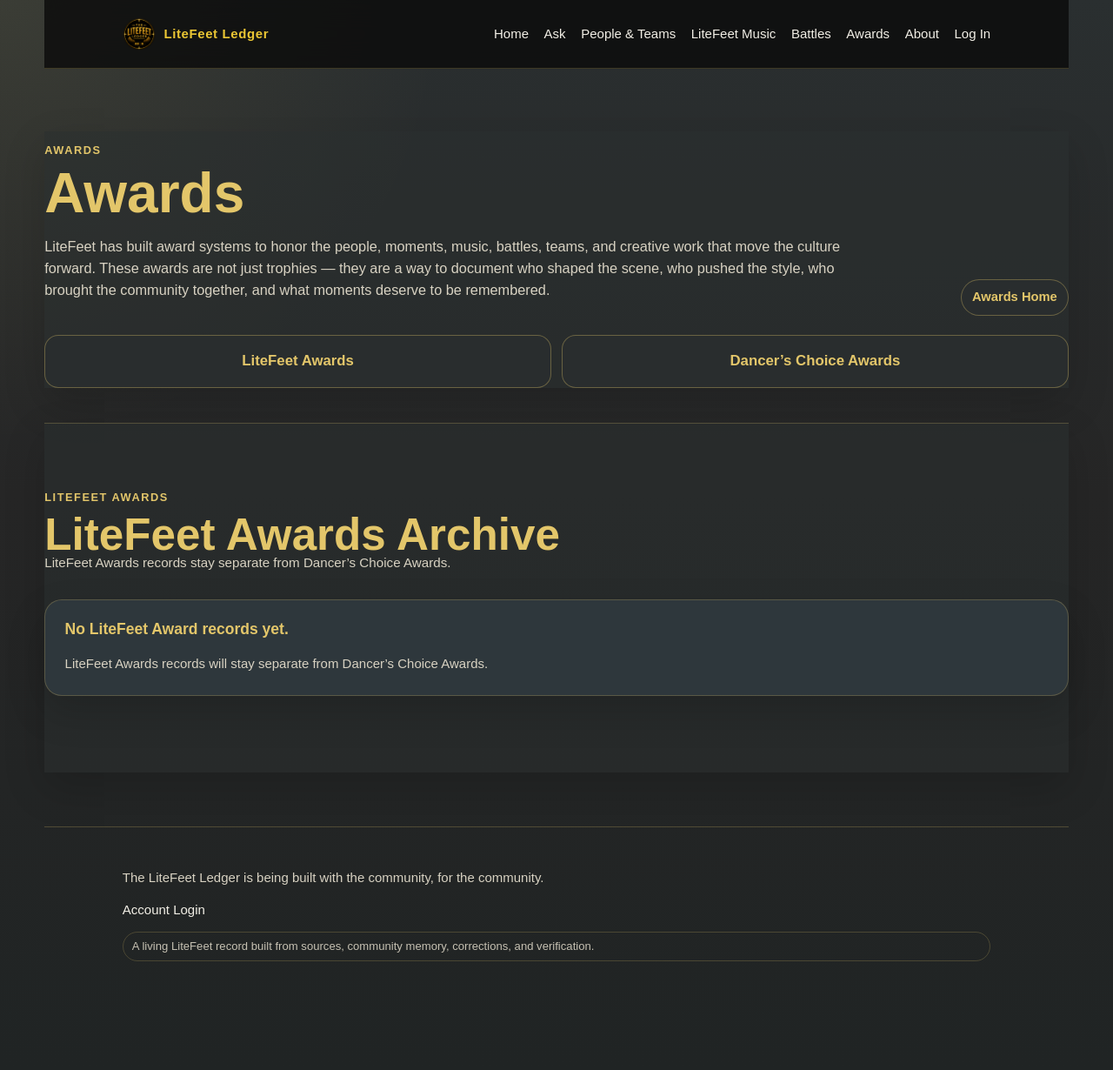
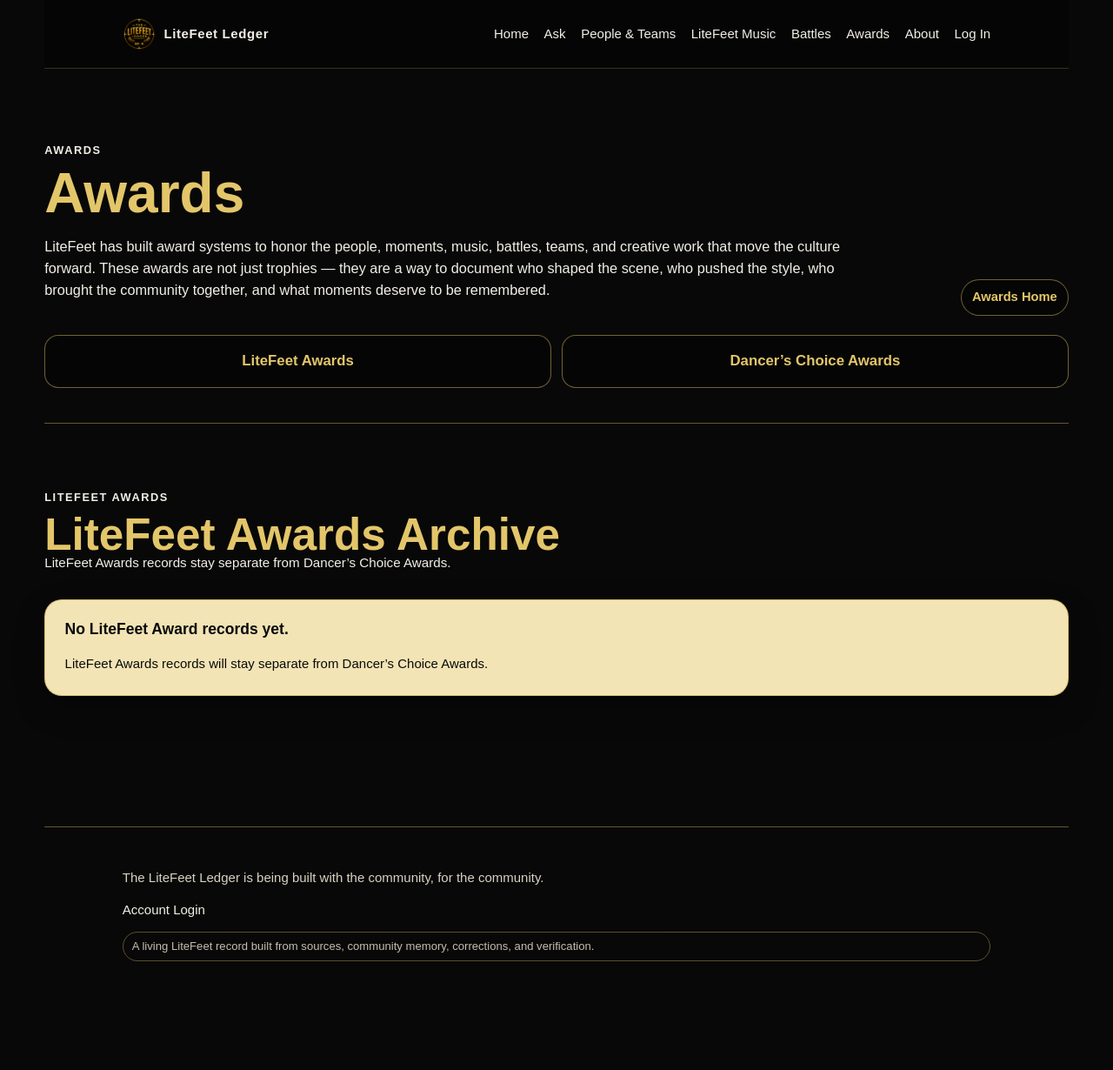
Before and after one commit to teethecreative/litefeet-archive, a Flask app: page /awards/litefeet in a window 1280 px wide. Shown: the whole page at 87% size. Run offline with Flask 3, Linux system fonts and the light colour scheme; data that the repository does not hold is empty.

Commit message:
Reset theme to black nav with pale gold cards

```diff
--- a/static/css/style.css
+++ b/static/css/style.css
@@ -4287,3 +4287,291 @@ hr,
             linear-gradient(180deg, #2A2F30 0%, #262626 100%) !important;
     }
 }
+
+
+/* --- BLACK NAV + PALE GOLD CARD RESET ---
+   Replaces the blue/charcoal pass with black page/nav and pale gold cards.
+*/
+:root {
+    --bg: #080808;
+    --page-bg: #080808;
+    --deep-bg: #050505;
+    --panel: #F2E4B5;
+    --panel-soft: #E3C66A;
+    --surface: #F2E4B5;
+    --surface-strong: #E8D58A;
+    --gold: #E3C66A;
+    --gold-soft: #EBC634;
+    --gold-deep: #A57C00;
+    --text: #F2EFE6;
+    --muted: #D8D2C2;
+    --dark-text: #0A0A0A;
+    --border: rgba(227, 198, 106, 0.42);
+    --border-color: rgba(227, 198, 106, 0.42);
+    --card-bg: #F2E4B5;
+    --accent-color: #E3C66A;
+}
+
+html,
+body {
+    background: #080808 !important;
+    color: #F2EFE6 !important;
+    overflow-x: hidden !important;
+}
+
+body::before {
+    background:
+        radial-gradient(circle at top left, rgba(227, 198, 106, 0.08), transparent 26rem),
+        linear-gradient(180deg, rgba(0,0,0,0.08), transparent) !important;
+}
+
+.site-header,
+.main-header,
+header,
+nav.site-nav,
+.nav-shell,
+.navbar,
+.top-nav {
+    background: #050505 !important;
+    border-color: rgba(227, 198, 106, 0.22) !important;
+    color: #F2EFE6 !important;
+}
+
+.site-header a,
+.main-header a,
+header a,
+nav.site-nav a,
+.nav-shell a,
+.navbar a,
+.top-nav a {
+    color: #F2EFE6 !important;
+}
+
+.site-header a:hover,
+.main-header a:hover,
+header a:hover,
+nav.site-nav a:hover {
+    color: #E3C66A !important;
+}
+
+/* Stop the page from creating sideways scroll. */
+main,
+.site-main,
+.page,
+.container,
+.content-wrap,
+.content-section,
+.homepage-section {
+    max-width: 100% !important;
+    box-sizing: border-box !important;
+}
+
+.release-table-wrap,
+.music-record-table-wrap,
+.dca-nominee-table-wrap {
+    max-width: 100% !important;
+    overflow-x: auto !important;
+}
+
+/* Keep the page background black; make actual cards pale gold. */
+.content-section,
+.homepage-section {
+    background: transparent !important;
+    box-shadow: none !important;
+}
+
+.card,
+.panel,
+.archive-card,
+.form-card,
+.table-card,
+.empty-state,
+.compact-empty,
+.release-table-wrap,
+.music-record-table-wrap,
+.award-system-info-card,
+.award-card,
+.dca-category-card,
+.dca-year-card,
+.dca-round-results-card,
+.dca-award-section,
+.dca-category-row,
+.dca-results-panel,
+.dca-form-block,
+.dca-new-category-item,
+.dca-round-stat-grid article,
+.stat-card,
+.metric-card {
+    background: #F2E4B5 !important;
+    color: #0A0A0A !important;
+    border-color: rgba(165, 124, 0, 0.38) !important;
+    box-shadow: 0 14px 34px rgba(0, 0, 0, 0.28) !important;
+}
+
+/* Text inside pale cards should be black, not cream. */
+.card *,
+.panel *,
+.archive-card *,
+.form-card *,
+.table-card *,
+.empty-state *,
+.compact-empty *,
+.release-table-wrap *,
+.music-record-table-wrap *,
+.award-system-info-card *,
+.award-card *,
+.dca-category-card *,
+.dca-year-card *,
+.dca-round-results-card *,
+.dca-award-section *,
+.dca-category-row *,
+.dca-results-panel *,
+.dca-form-block *,
+.dca-new-category-item *,
+.dca-round-stat-grid article *,
+.stat-card *,
+.metric-card * {
+    color: #0A0A0A !important;
+}
+
+.award-system-info-card h2,
+.award-card h3,
+.dca-year-card h3,
+.dca-award-section h3,
+.dca-category-row h4,
+.dca-results-panel h4,
+.dca-form-block h4,
+.dca-round-stat-grid strong,
+.stat-card h2,
+.metric-card h2 {
+    color: #5E4500 !important;
+}
+
+.eyebrow,
+.dca-category-count-note {
+    color: #7A5A00 !important;
+}
+
+/* Keep page-level headings gold on black. */
+body > * h1,
+.content-section > .section-heading-row h1,
+.homepage-section > .section-heading-row h2,
+.awards-page h1,
+.awards-page h2,
+.dca-round-heading h3,
+.dca-round-results-heading h3 {
+    color: #E3C66A !important;
+}
+
+.awards-main-blurb,
+.dca-round-heading p,
+.dca-round-results-heading p,
+.section-heading-row p {
+    color: #F2EFE6 !important;
+}
+
+/* Inputs on pale cards. */
+.dca-form-block input,
+.dca-form-block textarea,
+.dca-form-block select,
+.card input,
+.card textarea,
+.card select,
+.panel input,
+.panel textarea,
+.panel select {
+    background: rgba(255,255,255,0.62) !important;
+    color: #0A0A0A !important;
+    border-color: rgba(94, 69, 0, 0.35) !important;
+}
+
+.dca-form-block input::placeholder,
+.dca-form-block textarea::placeholder,
+.card input::placeholder,
+.card textarea::placeholder {
+    color: rgba(10, 10, 10, 0.48) !important;
+}
+
+/* Tables on pale cards. */
+.release-table,
+.dca-nominee-table,
+.music-record-table {
+    color: #0A0A0A !important;
+}
+
+.release-table th,
+.dca-nominee-table th,
+.music-record-table th {
+    background: rgba(165, 124, 0, 0.16) !important;
+    color: #0A0A0A !important;
+    border-color: rgba(10, 10, 10, 0.14) !important;
+}
+
+.release-table td,
+.dca-nominee-table td,
+.music-record-table td {
+    color: #0A0A0A !important;
+    border-color: rgba(10, 10, 10, 0.12) !important;
+}
+
+.release-table tr:hover,
+.dca-nominee-table tr:hover,
+.music-record-table tr:hover {
+    background: rgba(165, 124, 0, 0.11) !important;
+}
+
+/* Buttons/chips */
+.button.primary,
+button.primary,
+input[type="submit"] {
+    background: #E3C66A !important;
+    color: #0A0A0A !important;
+    border-color: #E3C66A !important;
+}
+
+.button.secondary,
+button.secondary,
+.award-subnav-link,
+.dca-category-open-pill,
+.award-status-pill,
+.mini-result-pill,
+.dca-results-type-pill,
+.accordion-label {
+    background: #050505 !important;
+    color: #E3C66A !important;
+    border-color: rgba(227, 198, 106, 0.48) !important;
+}
+
+.button.secondary *,
+button.secondary *,
+.award-subnav-link *,
+.dca-category-open-pill *,
+.award-status-pill *,
+.mini-result-pill *,
+.dca-results-type-pill *,
+.accordion-label * {
+    color: #E3C66A !important;
+}
+
+/* Keep DCA voting intro flat on black, not a card. */
+.dca-round-card {
+    background: transparent !important;
+    border: 0 !important;
+    box-shadow: none !important;
+}
+
+.dca-round-card .dca-round-heading,
+.dca-round-card .dca-round-heading * {
+    color: #F2EFE6 !important;
+}
+
+.dca-round-card .dca-round-heading h3 {
+    color: #E3C66A !important;
+}
+
+@media (max-width: 900px) {
+    html,
+    body {
+        overflow-x: hidden !important;
+    }
+}
```
